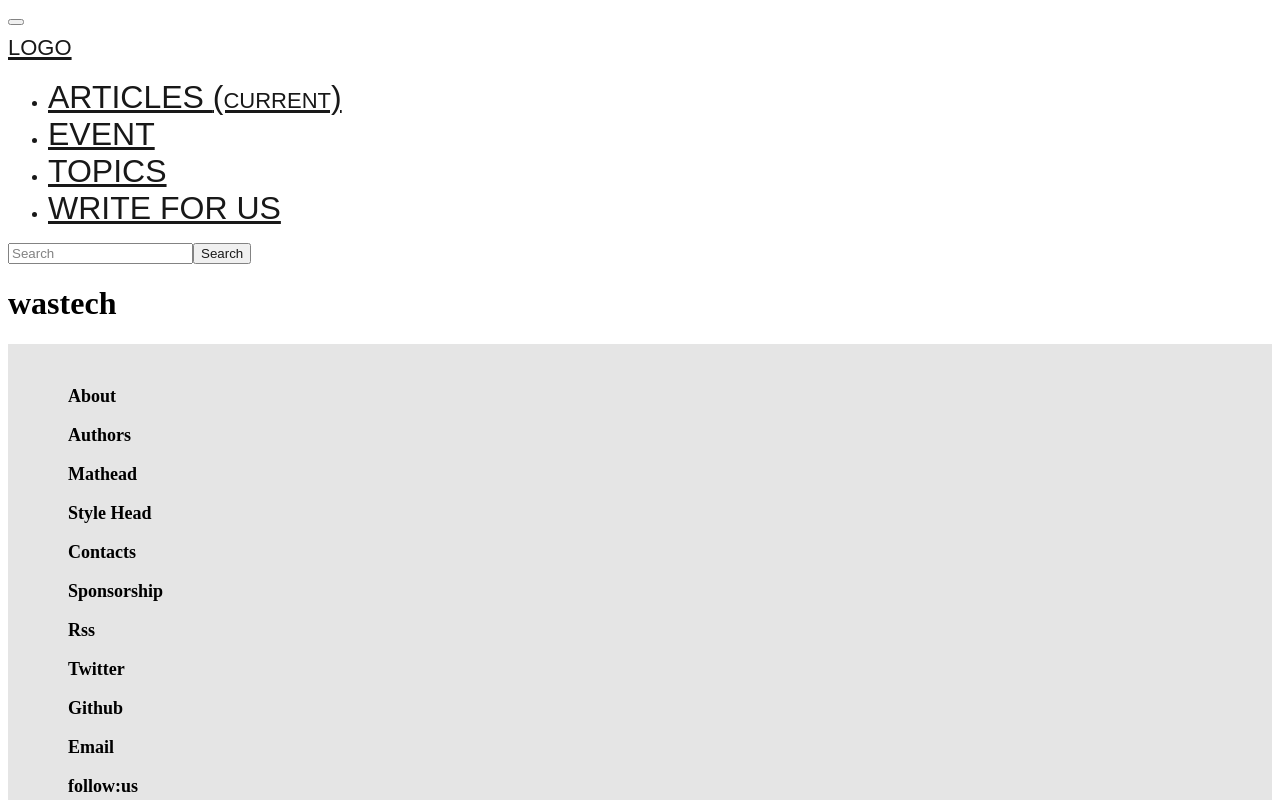
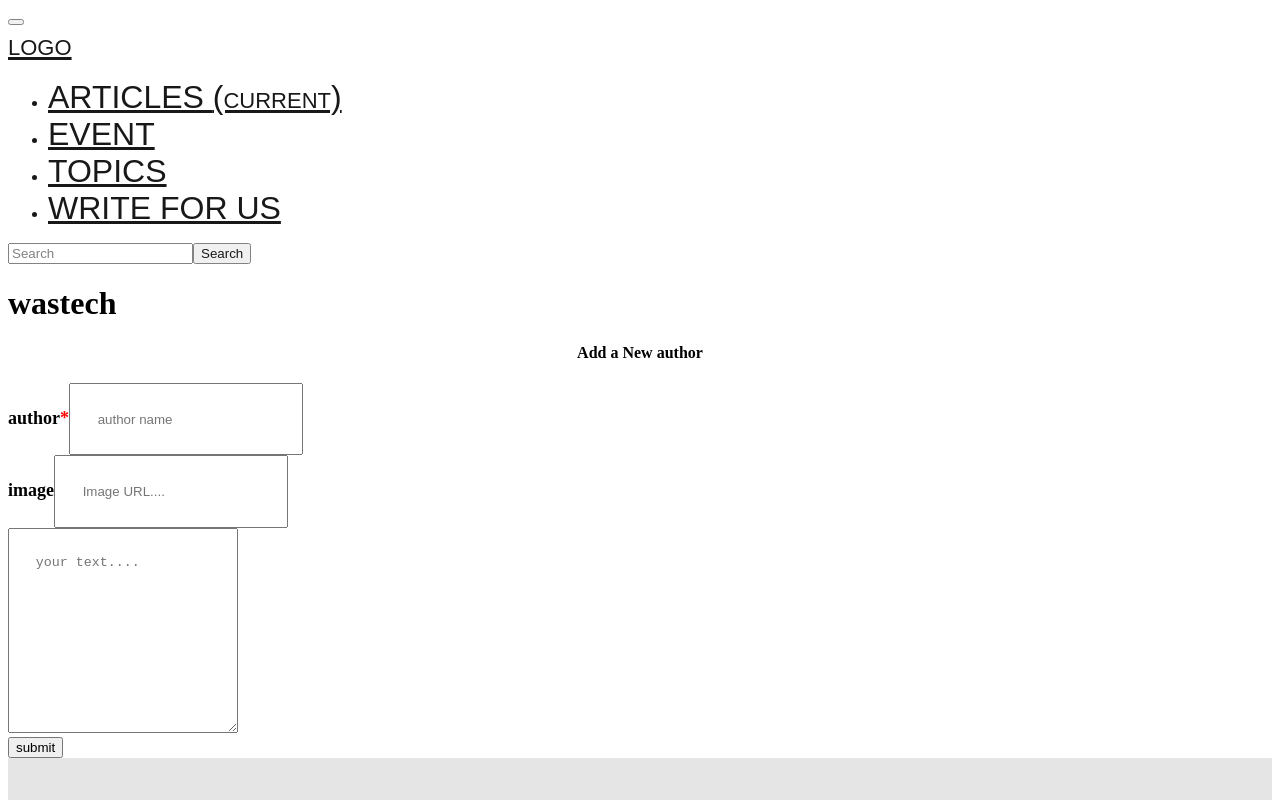
Before and after one commit to wastech/A-List-Apar-web, a Vue app: page /addauthor in a window 1280 px wide. Shown: the top 800 px of the page. Built offline with nearby package versions, Linux system fonts and the light colour scheme; the HTML template or start-up script is replaced by a standard one.

Commit message:
added some components

```diff
--- /dev/null
+++ b/src/admin/addAuthor.vue
@@ -0,0 +1,67 @@
+<template>
+
+<div class="container">
+    <h4>Add a New author</h4>
+  <div class="row">
+
+
+    <div class="col-sm-12">
+  <form>
+  <div class="form-group required">
+    <label for="" class='control-label'>author</label>
+    <input type="text" class="form-control shadow" aria-describedby="textHelp"  v-model="posts.author" placeholder="author name">
+  </div>
+
+  <div class="form-group">
+    <label for="exampleInputFile">image</label>
+    <input type="text" class="form-control shadow" placeholder="Image URL...." id="exampleInputFile" aria-describedby="fileHelp" v-model="posts.image">
+    <!--<small id="fileHelp" class="form-text text-muted">This is some placeholder block-level help text for the above input. It's a bit lighter and easily wraps to a new line.</small>-->
+  </div>
+             <div class="form-group">
+    <textarea class="form-control shadow" id="exampleFormControlTextarea1" placeholder="your text...." rows="10"></textarea>
+  </div>
+    <button type="button" class="btn btn-primary btn-lg btn-block mt-5 " @click="addPost">submit</button>
+</form>
+</div>
+
+  </div>
+
+
+
+</div>
+</template>
+
+<script>
+export default {
+    data() {
+        return {
+
+	      posts : {
+          author : '',
+          title: '',
+          category:'',
+          image: '',
+          description:''
+
+        }
+        }},
+
+    }
+
+</script>
+<style scoped>
+.form-group.required .control-label:after {
+   content:"*";
+   color:red;
+}
+h4{
+    text-align: center;
+}
+.form-control{
+  padding: 2em;
+}
+label{
+  font-weight: 900;
+  font-size: large;
+}
+</style>
--- a/src/admin/dashBoard.vue
+++ b/src/admin/dashBoard.vue
@@ -48,13 +48,16 @@ export default {
     return{
       items: [
         {head:'POSTS',link:'ADD  POST', link1:'EDIT  POST', link2:'POSTS'},
-         {head:'POSTS',link:'ADD  POST', link1:'EDIT  POST', link2:'POSTS'}
+         {head:'AUTHORS',link:'ADD  AUTHOR', link1:'EDIT  AUTHOR', link2:'AUTHORS'}
       ]
     }
   }
 };
 </script>
 <style scoped>
+.container-fluid{
+  height: 35em;
+}
 .title{
   font-weight: bold;
   font-size: x-large;
@@ -81,6 +84,7 @@ img {
 .col-sm-2 {
   background-color: #ccc;
   border-right: 10px solid green;
+  height: 35em !important;
 }
 .mt-5, .my-5 {
     margin-top: 1rem!important;
--- a/src/admin/dashBoardSide.vue
+++ b/src/admin/dashBoardSide.vue
@@ -4,12 +4,12 @@
       <h1>DASHBOARD</h1>
     </div>
     <div class="row">
-      <div class="col-sm-4">
+      <div class="col-sm-4"  v-for="item in items" :key="item.id">
         <div class="card border-success mb-3" style="max-width: 100%;">
           <div class="card-header bg-transparent border-success text-center">
-                <a href="/posts">        posts </a> </div>
+                <a :href="item.link">{{item.name}} </a> </div>
           <div class="card-body text-success text-center">
-             <a href="/addpost">
+             <a :href="item.link2">
             <svg
               width="5em"
               height="5em"
@@ -25,57 +25,27 @@
             </svg>
             </a>
           </div>
-          <div class="card-footer bg-transparent border-success text-center">  <a href="/"> VIEW POST </a> </div>
+          <div class="card-footer bg-transparent border-success text-center">  <a :href="item.link3"> {{item.name2}} </a> </div>
         </div>
       </div>
 
-      <div class="col-sm-4">
-        <div class="card border-success mb-3" style="max-width: 100%;">
-          <div class="card-header bg-transparent border-success text-center">AUTHOR</div>
-          <div class="card-body text-success text-center">
-            <svg
-              width="5em"
-              height="5em"
-              viewBox="0 0 16 16"
-              class="bi bi-plus-circle-fill"
-              fill="currentColor"
-              xmlns="http://www.w3.org/2000/svg"
-            >
-              <path
-                fill-rule="evenodd"
-                d="M16 8A8 8 0 1 1 0 8a8 8 0 0 1 16 0zM8.5 4a.5.5 0 0 0-1 0v3.5H4a.5.5 0 0 0 0 1h3.5V12a.5.5 0 0 0 1 0V8.5H12a.5.5 0 0 0 0-1H8.5V4z"
-              />
-            </svg>
-          </div>
-          <div class="card-footer bg-transparent border-success text-center">VIEW AUTHOR</div>
-        </div>
-      </div>
-
-      <div class="col-sm-4">
-        <div class="card border-success mb-3" style="max-width: 100%;">
-          <div class="card-header bg-transparent border-success text-center">posts</div>
-          <div class="card-body text-success text-center">
-            <svg
-              width="5em"
-              height="5em"
-              viewBox="0 0 16 16"
-              class="bi bi-plus-circle-fill"
-              fill="currentColor"
-              xmlns="http://www.w3.org/2000/svg"
-            >
-              <path
-                fill-rule="evenodd"
-                d="M16 8A8 8 0 1 1 0 8a8 8 0 0 1 16 0zM8.5 4a.5.5 0 0 0-1 0v3.5H4a.5.5 0 0 0 0 1h3.5V12a.5.5 0 0 0 1 0V8.5H12a.5.5 0 0 0 0-1H8.5V4z"
-              />
-            </svg>
-          </div>
-          <div class="card-footer bg-transparent border-success text-center">view post</div>
-        </div>
-      </div>
 
     </div>
   </div>
 </template>
+<script>
+export default {
+  data(){
+    return{
+      items: [
+        {name:'POSTS',link:'/posts', link2:'/addpost', link3:'/', name2:'VIEW POST'},
+        {name:'AUTHORS',link:'/author', link2:'/addauthor', link3:'/author', name2:'VIEW POST'},
+
+      ]
+    }
+  }
+};
+</script>
 <style scoped>
 .title h1 {
   text-align: center;
--- a/src/router/index.js
+++ b/src/router/index.js
@@ -4,10 +4,13 @@ import Article from '../views/Article.vue'
 import Event from '../views/Event.vue'
 import Topic from '../views/Topic.vue'
 import Author from  '../views/Author.vue'
+import viewPost from  '../views/viewPost.vue'
 import addPost from  '../admin/addPost.vue'
 import editPost from  '../admin/editPost.vue'
 import dashBoard from  '../admin/dashBoard.vue'
 import posts from  '../admin/posts.vue'
+import addAuthor from  '../admin/addAuthor.vue'
+
 
 
 
@@ -62,6 +65,16 @@ const routes = [
     component: Topic
   },
   {
+    path: '/addauthor',
+    name: 'addauthor',
+    component: addAuthor
+  },
+  {
+    path: '/viewpost',
+    name: 'viewpost',
+    component: viewPost
+  },
+  {
     path: '/about',
     name: 'About',
     // route level code-splitting
--- /dev/null
+++ b/src/views/viewPost.vue
@@ -0,0 +1,50 @@
+<template>
+  <div class="cointainer">
+    <hero/>
+    <div class="content">
+      <div class="title">
+          <h1>Webwaste</h1>
+          <h4> by aremu</h4>
+          <p> published in.............................</p>
+          <div class="paragraph">The Web is obese
+In 1994, there were 3,000 websites. In 2019, there were estimated to be 1.7 billion, almost one website for every three people on the planet. Not only has the number of websites exploded, the weight of each page has also skyrocketed. Between 2003 and 2019, the average webpage weight grew from about 100 KB to about 4 MB. The results?
+
+Article Continues Below
+Share this:
+Click to share on Facebook (Opens in new window)
+Click to share on Twitter (Opens in new window)
+Become a patron
+Wireframe podcast banner
+Wireframe is a podcast all about how UX can help technology fit into our lives.
+
+A Book Apart Logo
+A Book Apart:
+Brief books for people who make websites.
+
+An Event Apart Logo
+An Event Apart:
+3 days of design, code, and content for web & UX designers & devs.
+
+“In our analysis of 5.2 million pages,” Brian Dean reported for Backlinko in October 2019, “the average time it takes to fully load a webpage is 10.3 seconds on desktop and 27.3 seconds on mobile.” In 2013, Radware calculated that the average load time for a webpage on mobile was 4.3 seconds.</div>
+      </div>
+    </div>
+    <Author/>
+
+  </div>
+</template>
+<script>
+import hero from '@/components/hero.vue'
+import Author from '@/views/Author.vue'
+export default {
+  components: {
+    hero,
+    Author
+    },
+    data(){
+      return{
+
+      }
+    }
+
+}
+</script>
```
